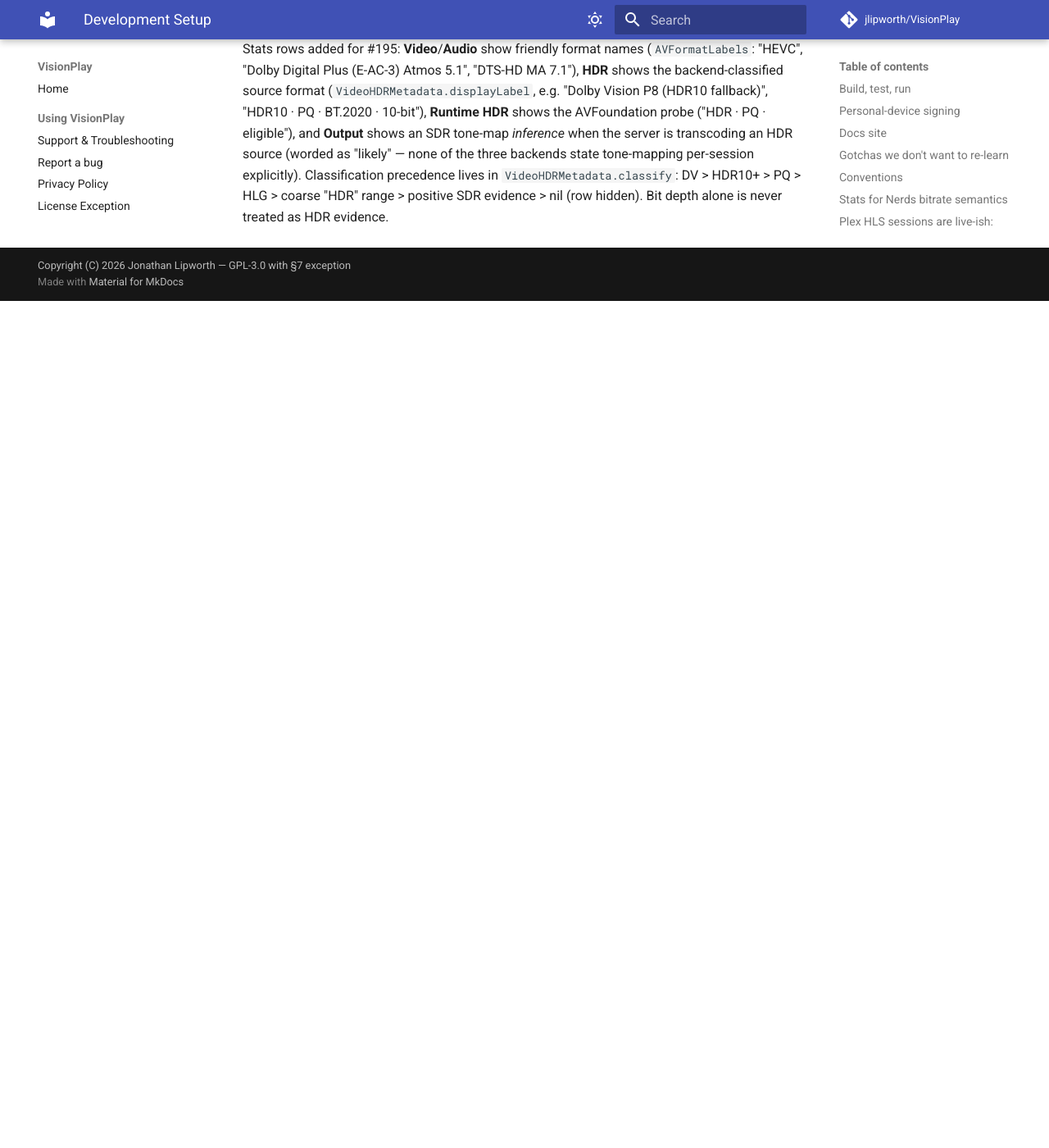
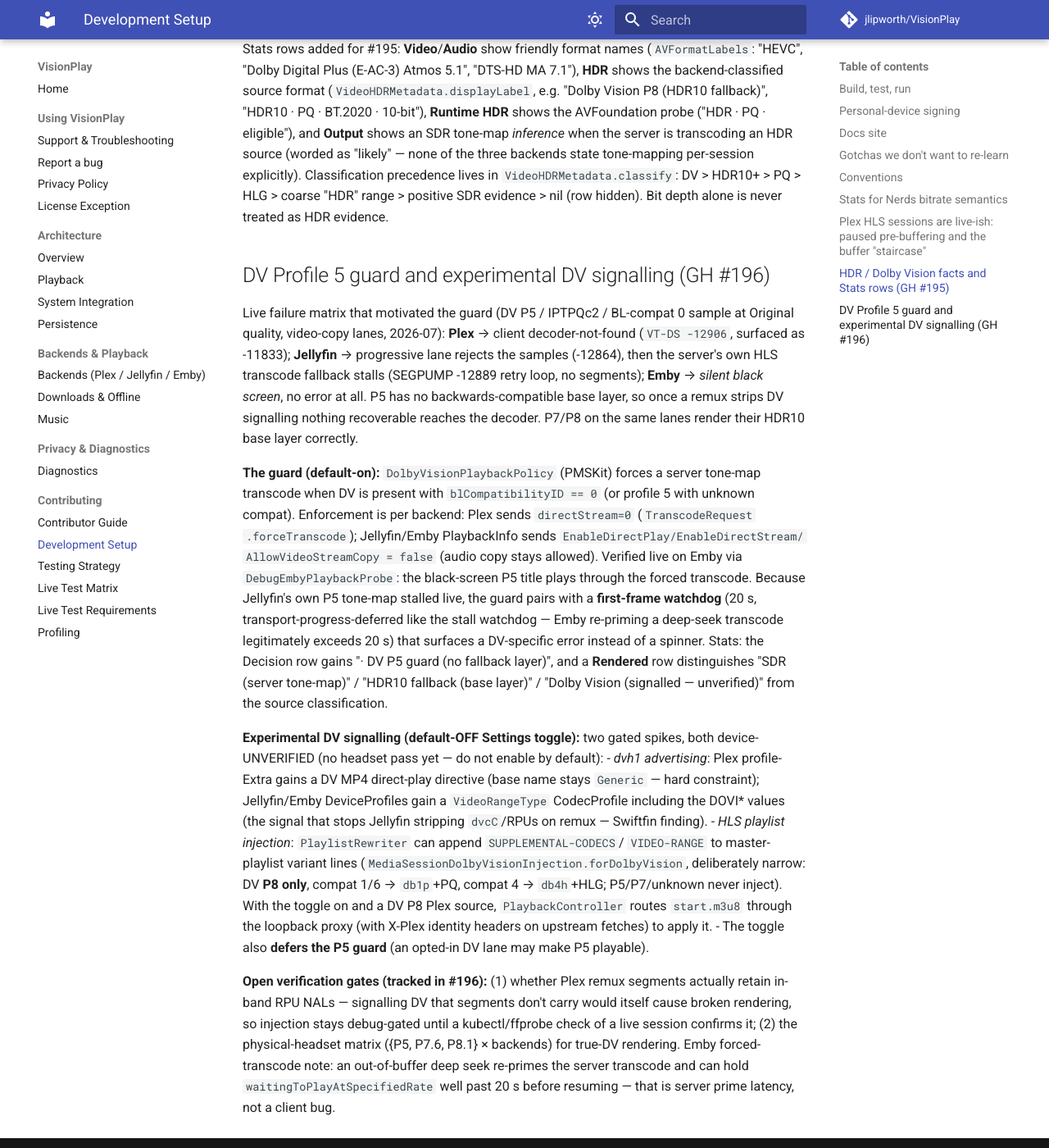
Before and after one commit to jlipworth/Labstream, an MkDocs documentation site: the page built from docs/DEVELOPMENT.md, in a window 1280 px wide and 1400 px high, scrolled down 13985 px. Shown: the whole window at 82% size. Built offline with MkDocs 1.6.1 and Material for MkDocs 9.7.7, drawn with Linux system fonts in a browser that asks for light colours; comment, search, counter and statistics services are not loaded; before the commit the page ends 14352 px from its top, so only the background shows below that.

Commit message:
Show rendered-vs-source HDR in Stats; document DV guard and spike gates (#196)

```diff
--- a/docs/DEVELOPMENT.md
+++ b/docs/DEVELOPMENT.md
@@ -503,3 +503,48 @@
 three backends state tone-mapping per-session explicitly). Classification precedence lives
 in `VideoHDRMetadata.classify`: DV > HDR10+ > PQ > HLG > coarse "HDR" range > positive SDR
 evidence > nil (row hidden). Bit depth alone is never treated as HDR evidence.
+
+## DV Profile 5 guard and experimental DV signalling (GH #196)
+
+Live failure matrix that motivated the guard (DV P5 / IPTPQc2 / BL-compat 0 sample at
+Original quality, video-copy lanes, 2026-07): **Plex** → client decoder-not-found
+(`VT-DS -12906`, surfaced as -11833); **Jellyfin** → progressive lane rejects the samples
+(-12864), then the server's own HLS transcode fallback stalls (SEGPUMP -12889 retry loop,
+no segments); **Emby** → *silent black screen*, no error at all. P5 has no
+backwards-compatible base layer, so once a remux strips DV signalling nothing recoverable
+reaches the decoder. P7/P8 on the same lanes render their HDR10 base layer correctly.
+
+**The guard (default-on):** `DolbyVisionPlaybackPolicy` (PMSKit) forces a server tone-map
+transcode when DV is present with `blCompatibilityID == 0` (or profile 5 with unknown
+compat). Enforcement is per backend: Plex sends `directStream=0` (`TranscodeRequest
+.forceTranscode`); Jellyfin/Emby PlaybackInfo sends `EnableDirectPlay/EnableDirectStream/
+AllowVideoStreamCopy = false` (audio copy stays allowed). Verified live on Emby via
+`DebugEmbyPlaybackProbe`: the black-screen P5 title plays through the forced transcode.
+Because Jellyfin's own P5 tone-map stalled live, the guard pairs with a **first-frame
+watchdog** (20 s, transport-progress-deferred like the stall watchdog — Emby re-priming a
+deep-seek transcode legitimately exceeds 20 s) that surfaces a DV-specific error instead
+of a spinner. Stats: the Decision row gains "· DV P5 guard (no fallback layer)", and a
+**Rendered** row distinguishes "SDR (server tone-map)" / "HDR10 fallback (base layer)" /
+"Dolby Vision (signalled — unverified)" from the source classification.
+
+**Experimental DV signalling (default-OFF Settings toggle):** two gated spikes, both
+device-UNVERIFIED (no headset pass yet — do not enable by default):
+- *dvh1 advertising*: Plex profile-Extra gains a DV MP4 direct-play directive (base name
+  stays `Generic` — hard constraint); Jellyfin/Emby DeviceProfiles gain a `VideoRangeType`
+  CodecProfile including the DOVI* values (the signal that stops Jellyfin stripping
+  `dvcC`/RPUs on remux — Swiftfin finding).
+- *HLS playlist injection*: `PlaylistRewriter` can append `SUPPLEMENTAL-CODECS`/
+  `VIDEO-RANGE` to master-playlist variant lines
+  (`MediaSessionDolbyVisionInjection.forDolbyVision`, deliberately narrow: DV **P8 only**,
+  compat 1/6 → `db1p`+PQ, compat 4 → `db4h`+HLG; P5/P7/unknown never inject). With the
+  toggle on and a DV P8 Plex source, `PlaybackController` routes `start.m3u8` through the
+  loopback proxy (with X-Plex identity headers on upstream fetches) to apply it.
+- The toggle also **defers the P5 guard** (an opted-in DV lane may make P5 playable).
+
+**Open verification gates (tracked in #196):** (1) whether Plex remux segments actually
+retain in-band RPU NALs — signalling DV that segments don't carry would itself cause broken
+rendering, so injection stays debug-gated until a kubectl/ffprobe check of a live session
+confirms it; (2) the physical-headset matrix ({P5, P7.6, P8.1} × backends) for true-DV
+rendering. Emby forced-transcode note: an out-of-buffer deep seek re-primes the server
+transcode and can hold `waitingToPlayAtSpecifiedRate` well past 20 s before resuming —
+that is server prime latency, not a client bug.
```
Also changed, not shown: TESTING-CHECKLIST.md (+7 -0 lines), 3 other files.
